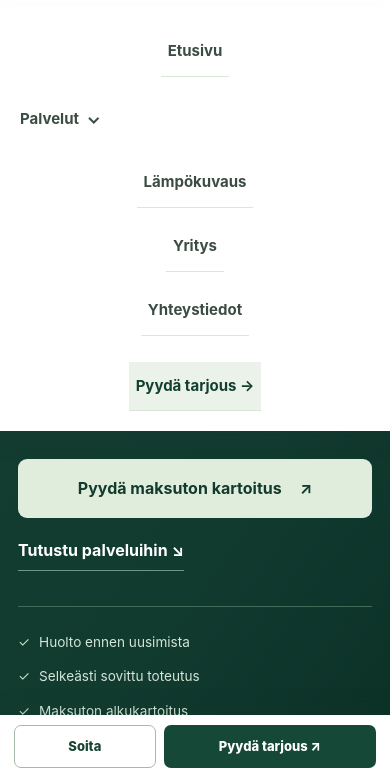
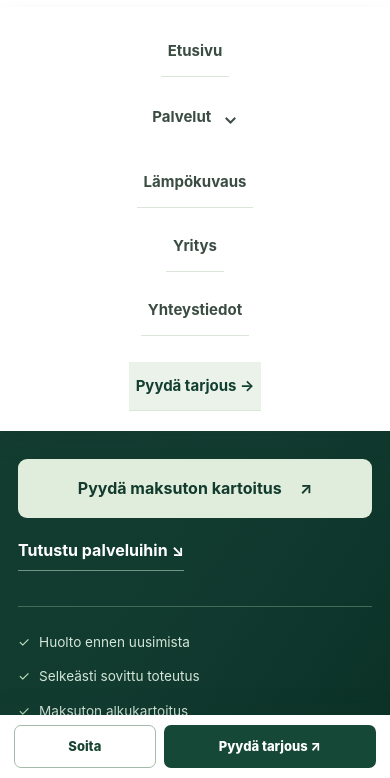
Before and after one commit to csmatias22/Linmate, a plain HTML site: page index.html in a window 390 px wide. Both pictures are taken after a click on the button "Avaa valikko". Shown: the part 66-844 px from the top of the page. Drawn offline with Linux system fonts and the light colour scheme.

Commit message:
Update style.css

```diff
--- a/assets/style.css
+++ b/assets/style.css
@@ -200,13 +200,25 @@ input:focus-visible,button:focus-visible,select:focus-visible,textarea:focus-vis
     justify-content: center;
   }
 }
-@media (max-width: 768px) {
-  .nav-dropdown,
-  .dropdown-toggle {
+@media (max-width: 900px) {
+  .nav-links {
+    align-items: center;
     text-align: center;
   }
 
-  .dropdown-toggle {
+  .services-menu {
+    width: 100%;
+    text-align: center;
+  }
+
+  .services-menu summary {
+    display: flex;
+    align-items: center;
     justify-content: center;
+    gap: 8px;
+  }
+
+  .services-dropdown {
+    text-align: center;
   }
 }
```
